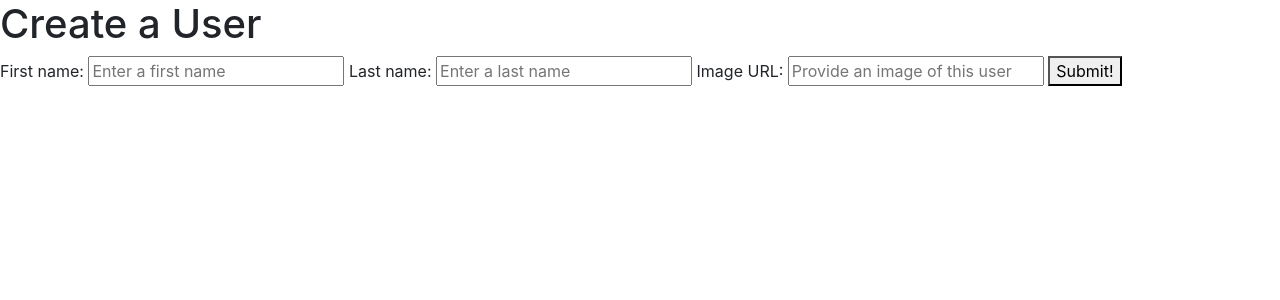
After one commit to sarmini1/blogly, a Flask app: page /users/new in a window 1280 px wide. The commit adds this page. Shown: the top 300 px of the page. Run offline with Flask 2, Linux system fonts and the light colour scheme; some libraries are stand-ins or nearby versions.

Commit message:
added add user form and functionality

```diff
--- a/app.py
+++ b/app.py
@@ -20,3 +20,20 @@ def homepage():
     """renders homepage html"""
     users = User.query.all()
     return render_template('homepage.html', users = users)
+
+@app.route('/users/new')
+def show_add_user_form():
+    """Routes user to form to add new user"""
+    return render_template('add_user_form.html')
+
+@app.route('/users/new', methods = ['POST'])
+def add_user():
+    first_name = request.form['first_name']
+    last_name = request.form['last_name']
+    img_url = request.form['img_url']
+    img_url = img_url if img_url else None
+
+    user = User(first_name = first_name, last_name = last_name, image_url = img_url)
+    db.session.add(user)
+    db.session.commit()
+    return redirect('/')
--- /dev/null
+++ b/templates/add_user_form.html
@@ -0,0 +1,18 @@
+{% extends 'base.html' %}
+{% block content %}
+
+<h1>Create a User</h1>
+
+<form action = "/users/new" method = 'POST'>
+First name:
+<input name = "first_name" type = "text" required placeholder="Enter a first name">
+Last name:
+<input name = "last_name" type = "text" required placeholder="Enter a last name">
+Image URL:
+<input name = "img_url" type = "text" placeholder="Provide an image of this user">
+
+<button>Submit!</button>
+
+</form>
+
+{% endblock %}
--- a/templates/homepage.html
+++ b/templates/homepage.html
@@ -6,4 +6,9 @@
 <li><a href="/{{user.id}}">{{user.first_name}} {{user.last_name}}</a></li>
 {% endfor %}
 </ul>
+
+<form action ="/users/new">
+  <button>Add User!</button>
+</form>
+
 {% endblock %}
```
